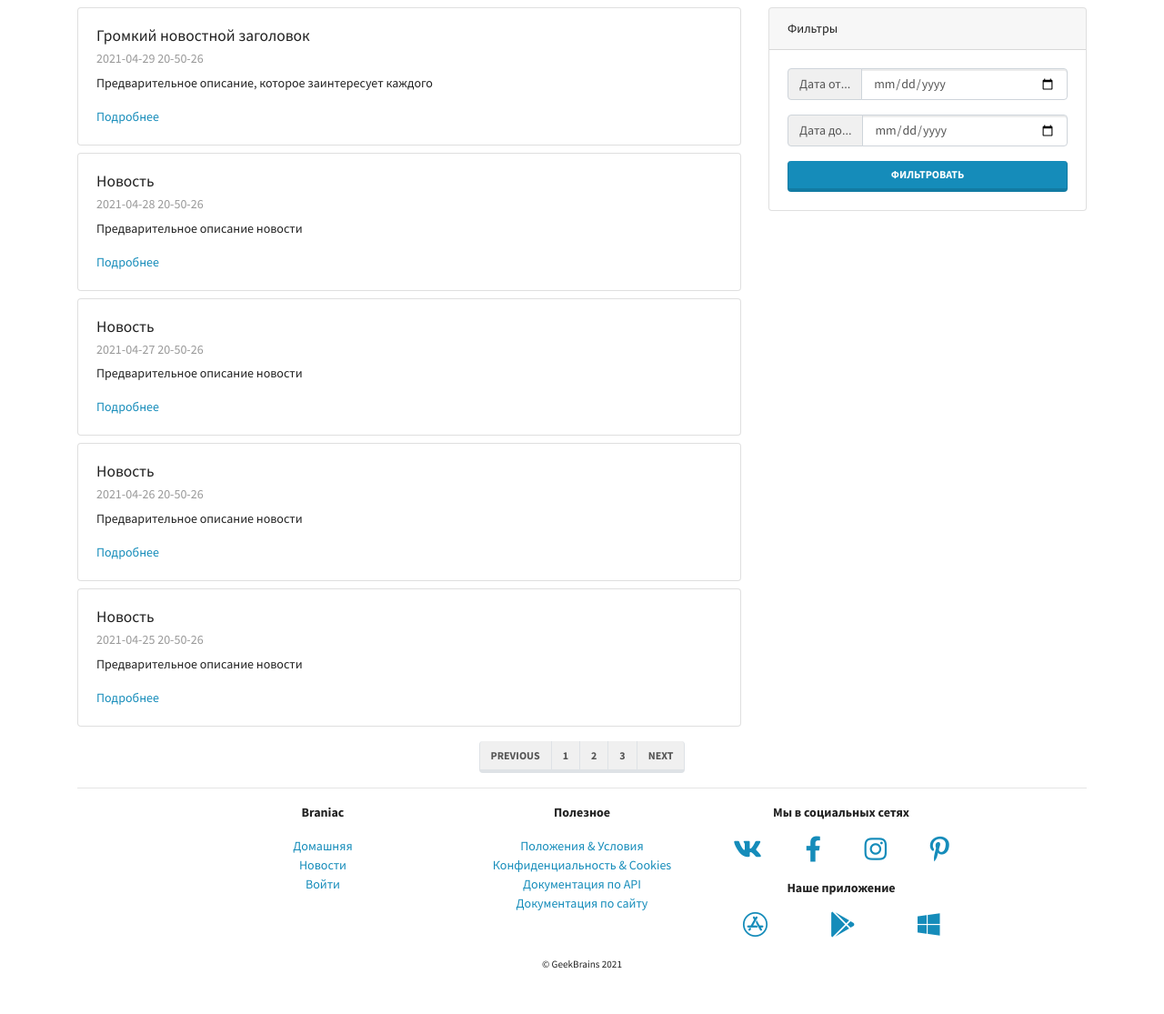
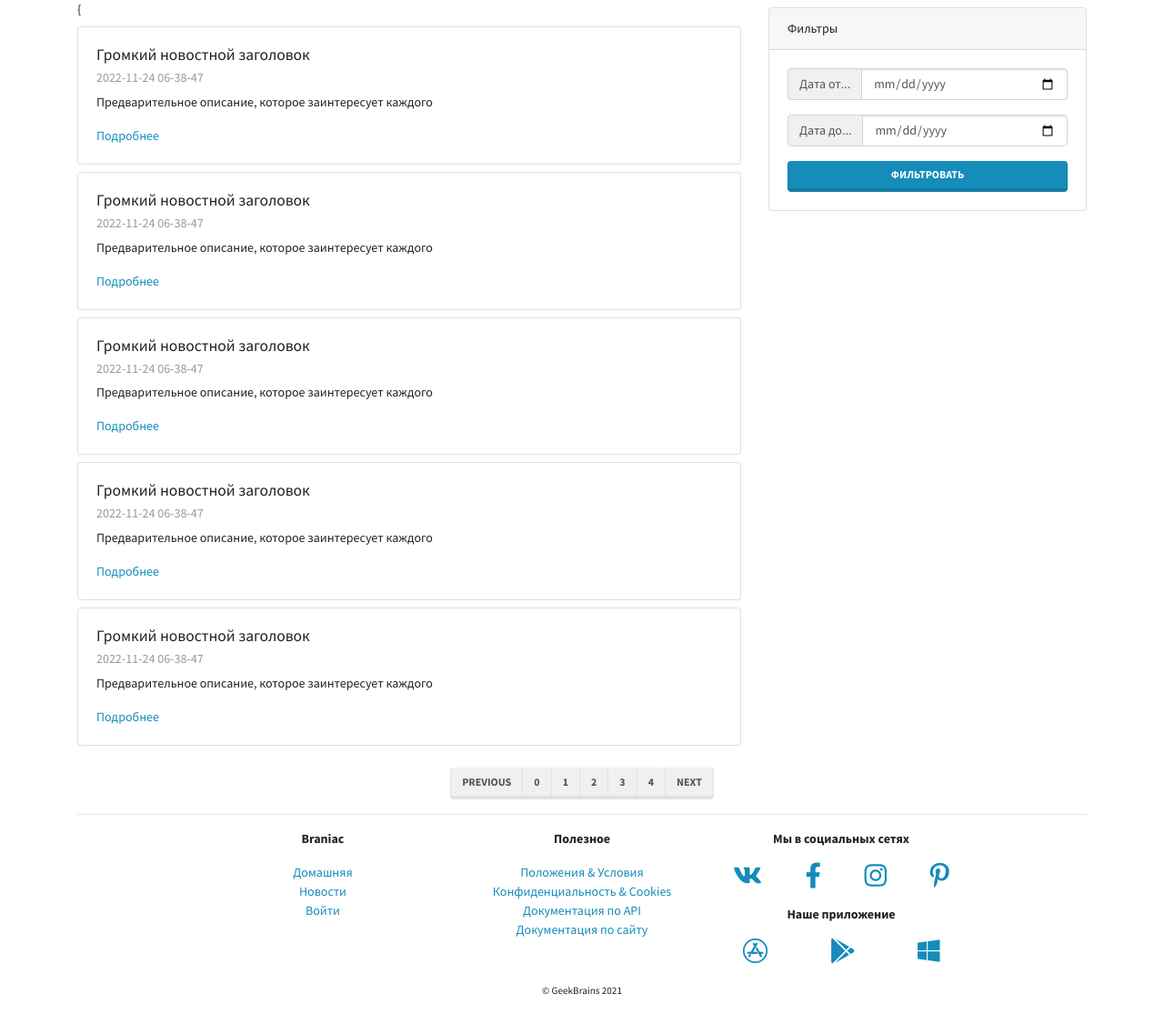
Before and after one commit to natalyabystrova/BaniacLMSs, a Django app: page /mainapp/news/ in a window 1280 px wide. Shown: the whole page at 91% size. Before the commit the page ends 1065 px from the top, so only its background shows below. Run offline with Django 3.2, Linux system fonts and the light colour scheme; some libraries are stand-ins or nearby versions.

Commit message:
lesson_3 Template's filters

```diff
--- a/mainapp/templates/mainapp/news.html
+++ b/mainapp/templates/mainapp/news.html
@@ -1,55 +1,26 @@
 {% extends 'base.html' %}
 
 {% block content %}
+
+{% with range as double_range %}
 
 <div class="row">
 
   <div class="col-lg-8">
 
+    {{% for i in double_range %}
     <div class="card my-2">
       <div class="card-body">
         <h5 class="card-title">{{ news_title }}</h5>
-        <h6 class="card-subtitle mb-2 text-muted">2021-04-29 20-50-26</h6>
+        <h6 class="card-subtitle mb-2 text-muted">
+          {{ datetime_obj|date:"Y-m-d h-i-s" }}
+        </h6>
         <p class="card-text">{{ news_preview }}</p>
         <a href="#" class="card-link">Подробнее</a>
       </div>
     </div>
+    {% endfor %}
 
-    <div class="card my-2">
-      <div class="card-body">
-        <h5 class="card-title">Новость</h5>
-        <h6 class="card-subtitle mb-2 text-muted">2021-04-28 20-50-26</h6>
-        <p class="card-text">Предварительное описание новости</p>
-        <a href="#" class="card-link">Подробнее</a>
-      </div>
-    </div>
-
-    <div class="card my-2">
-      <div class="card-body">
-        <h5 class="card-title">Новость</h5>
-        <h6 class="card-subtitle mb-2 text-muted">2021-04-27 20-50-26</h6>
-        <p class="card-text">Предварительное описание новости</p>
-        <a href="#" class="card-link">Подробнее</a>
-      </div>
-    </div>
-
-    <div class="card my-2">
-      <div class="card-body">
-        <h5 class="card-title">Новость</h5>
-        <h6 class="card-subtitle mb-2 text-muted">2021-04-26 20-50-26</h6>
-        <p class="card-text">Предварительное описание новости</p>
-        <a href="#" class="card-link">Подробнее</a>
-      </div>
-    </div>
-
-    <div class="card mt-2">
-      <div class="card-body">
-        <h5 class="card-title">Новость</h5>
-        <h6 class="card-subtitle mb-2 text-muted">2021-04-25 20-50-26</h6>
-        <p class="card-text">Предварительное описание новости</p>
-        <a href="#" class="card-link">Подробнее</a>
-      </div>
-    </div>
 
   </div>
 
@@ -86,12 +57,16 @@
   <nav aria-label="Page navigation example">
     <ul class="pagination">
       <li class="page-item"><a class="page-link" href="#">Previous</a></li>
-      <li class="page-item"><a class="page-link" href="#">1</a></li>
-      <li class="page-item"><a class="page-link" href="#">2</a></li>
-      <li class="page-item"><a class="page-link" href="#">3</a></li>
+
+      {% for i in double_range %}
+      <li class="page-item"><a class="page-link" href="#">{{ i }}</a></li>
+      {% endfor %}
+
       <li class="page-item"><a class="page-link" href="#">Next</a></li>
     </ul>
   </nav>
 </div>
 
+{% endwith %}
+
 {% endblock content %}
--- a/mainapp/views.py
+++ b/mainapp/views.py
@@ -1,3 +1,4 @@
+from datetime import datetime
 
 from django.views.generic import TemplateView
 
@@ -14,9 +15,9 @@ class NewsPageView(TemplateView):
         context = super().get_context_data(**kwargs)
         # Create your own data
         context["news_title"] = "Громкий новостной заголовок"
-        context[
-            "news_preview"
-        ] = "Предварительное описание, которое заинтересует каждого"
+        context["news_preview"] = "Предварительное описание, которое заинтересует каждого"
+        context["range"] = range(5)
+        context["datetime_obj"] = datetime.now()
         return context
 
 
```
